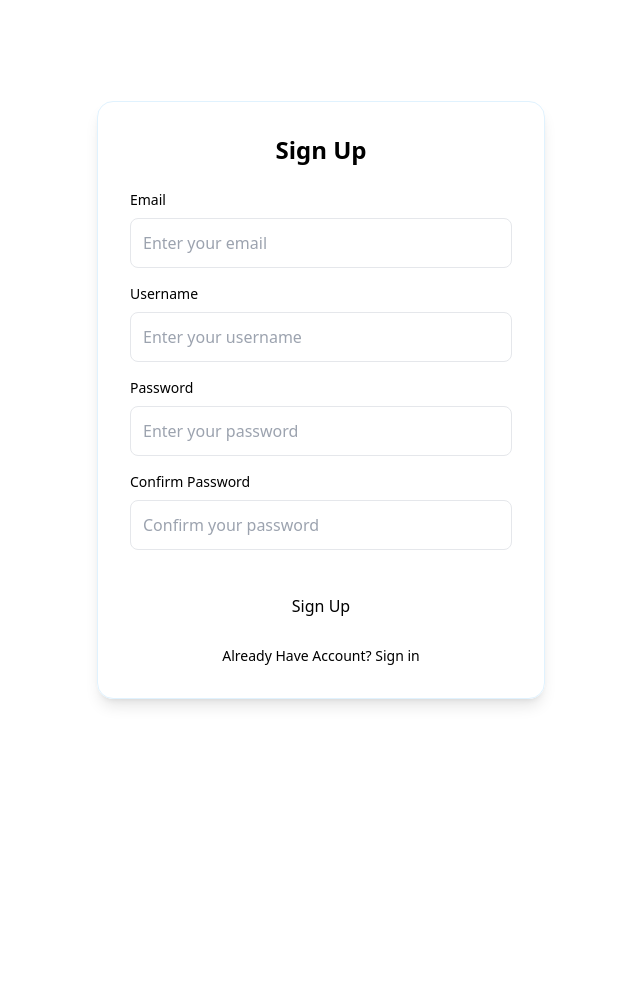
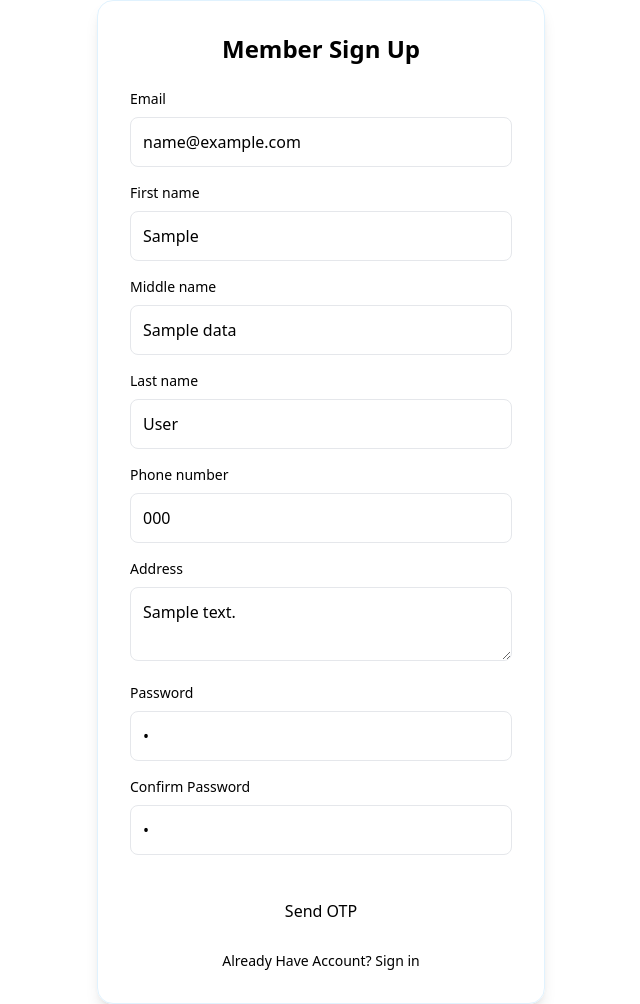
Before and after one commit to Code-Break-Coffee/LibraNet, a PHP site: template src/App/Views/Member/Signup.member.view.php in a window 1280 px wide. Shown: the whole page, without its empty margins (319-959 px from the left). Before the commit the page ends 706 px from the top, so only its background shows below. Run offline with PHP 8.4, Linux system fonts and the light colour scheme; the template is opened without the code that fills it: most values are stand-ins (such as "Sample title", 1, 10 or a date in 2020); data that the repository does not hold is empty; some libraries are stand-ins or nearby versions.

Commit message:
Added Signup Functionality

```diff
--- a/src/App/Views/Member/Signup.member.view.php
+++ b/src/App/Views/Member/Signup.member.view.php
@@ -4,10 +4,11 @@ loadComponent("ThemeToggle", ["classes" => "absolute top-3 left-4"]);
 ?>
 <div class="flex min-h-screen items-center justify-center bg-l-1 dark:bg-[#090A0C]">
   <div class="w-full max-w-md rounded-2xl bg-l-2 p-8 shadow-lg border border-[#E0F2FE] dark:bg-[#101623] dark:border-d-2">
+    <?=loadComponent("ErrorAlert",["errors" => $errors ?? []]) ?>
     <h2 class="mb-6 text-center text-2xl font-bold text-l-3 dark:text-d-3">
-      Sign Up
+      Member Sign Up
     </h2>
-    <form>
+    <form action=<?=($show_otp_input)? "/add-member": "/member-signup"?> method="POST">
       <div class="mb-4">
         <label class="mb-2 block text-sm font-medium text-l-3 dark:text-d-3">
           Email
@@ -15,16 +16,62 @@ loadComponent("ThemeToggle", ["classes" => "absolute top-3 left-4"]);
         <input
           type="email"
           class="w-full rounded-lg border border-l-b-1 p-3 focus:border-l-b-1 focus:outline-none focus:ring-1 focus:ring-l-b-1 dark:border-d-2 dark:bg-l-6 dark:text-d-1 bg-l-5"
-          placeholder="Enter your email" />
+          placeholder="Enter your email"
+          name="email"
+          value="<?=(isset($data["email"])? $data["email"] : "")?>" />
       </div>
       <div class="mb-4">
         <label class="mb-2 block text-sm font-medium text-l-3 dark:text-d-3">
-          Username
+          First name
         </label>
         <input
           type="text"
           class="w-full rounded-lg border border-l-b-1 p-3 focus:border-l-b-1 focus:outline-none focus:ring-1 focus:ring-l-b-1 dark:border-d-2 dark:bg-l-6 dark:text-d-1 bg-l-5"
-          placeholder="Enter your username" />
+          placeholder="Enter your first name"
+          name="first_name"
+          value="<?=(isset($data["first_name"])? $data["first_name"] : "")?>" />
+      </div>
+      <div class="mb-4">
+        <label class="mb-2 block text-sm font-medium text-l-3 dark:text-d-3">
+          Middle name
+        </label>
+        <input
+          type="text"
+          class="w-full rounded-lg border border-l-b-1 p-3 focus:border-l-b-1 focus:outline-none focus:ring-1 focus:ring-l-b-1 dark:border-d-2 dark:bg-l-6 dark:text-d-1 bg-l-5"
+          placeholder="Enter your middle name"
+          name="middle_name"
+          value="<?=(isset($data["middle_name"])? $data["middle_name"] : "")?>" />
+      </div>
+      <div class="mb-4">
+        <label class="mb-2 block text-sm font-medium text-l-3 dark:text-d-3">
+          Last name
+        </label>
+        <input
+          type="text"
+          class="w-full rounded-lg border border-l-b-1 p-3 focus:border-l-b-1 focus:outline-none focus:ring-1 focus:ring-l-b-1 dark:border-d-2 dark:bg-l-6 dark:text-d-1 bg-l-5"
+          placeholder="Enter your last name"
+          name="last_name"
+          value="<?=(isset($data["last_name"])? $data["last_name"] : "")?>" />
+      </div>
+      <div class="mb-4">
+        <label class="mb-2 block text-sm font-medium text-l-3 dark:text-d-3">
+          Phone number
+        </label>
+        <input
+          type="number"
+          class="w-full rounded-lg border border-l-b-1 p-3 focus:border-l-b-1 focus:outline-none focus:ring-1 focus:ring-l-b-1 dark:border-d-2 dark:bg-l-6 dark:text-d-1 bg-l-5"
+          placeholder="Enter your phone number"
+          name="phone"
+          value=<?=(isset($data["phone"])? $data["phone"] : "")?>  />
+      </div>
+      <div class="mb-4">
+        <label class="mb-2 block text-sm font-medium text-l-3 dark:text-d-3">
+          Address
+        </label>
+        <textarea
+          class="w-full rounded-lg border border-l-b-1 p-3 focus:border-l-b-1 focus:outline-none focus:ring-1 focus:ring-l-b-1 dark:border-d-2 dark:bg-l-6 dark:text-d-1 bg-l-5"
+          placeholder="Enter your address"
+          name="address"><?= isset($data["address"]) ? $data["address"] : "" ?></textarea>
       </div>
       <div class="mb-4 relative">
         <label class="mb-2 block text-sm font-medium text-l-3 dark:text-d-3">
@@ -33,7 +80,9 @@ loadComponent("ThemeToggle", ["classes" => "absolute top-3 left-4"]);
         <input
           type="password"
           class="w-full rounded-lg border border-l-b-1 p-3 focus:border-l-b-1 focus:outline-none focus:ring-1 focus:ring-l-b-1 dark:border-d-2 dark:bg-l-6 dark:text-d-1 bg-l-5"
-          placeholder="Enter your password" />
+          placeholder="Enter your password"
+          name="password"
+          value="<?=(isset($data["password"])? $data["password"] : "")?>" />
         <?=loadComponent("EyeIcons") ?>
       </div>
       <div class="mb-4 relative">
@@ -43,14 +92,36 @@ loadComponent("ThemeToggle", ["classes" => "absolute top-3 left-4"]);
         <input
           type="password"
           class="w-full rounded-lg border border-l-b-1 p-3 focus:border-l-b-1 focus:outline-none focus:ring-1 focus:ring-l-b-1 dark:border-d-2 dark:bg-l-6 dark:text-d-1 bg-l-5"
-          placeholder="Confirm your password" />
+          placeholder="Confirm your password"
+          name="confirm_password"
+          value="<?=(isset($data["confirm_password"])? $data["confirm_password"] : "")?>" />
         <?=loadComponent("EyeIconsConfirm") ?>
       </div>
-      <button
-        type="submit"
-        class=" mt-4 w-full rounded-lg bg-l-3 p-3 text-l-7 hover:bg-[#722F37] dark:bg-d-3 dark:hover:bg-l-7 dark:text-[#262424] dark:shadow-lg dark:shadow-d-2/30">
-        Sign Up
-      </button>
+      <?php if($show_otp_input): ?>
+      <div class="mb-4">
+        <label class="mb-2 block text-sm font-medium text-l-3 dark:text-d-3">
+          OTP
+        </label>
+        <input
+          type="number"
+          class="w-full rounded-lg border border-l-b-1 p-3 focus:border-l-b-1 focus:outline-none focus:ring-1 focus:ring-l-b-1 dark:border-d-2 dark:bg-l-6 dark:text-d-1 bg-l-5"
+          placeholder="Enter your OTP"
+          name="otp" />
+      </div>
+      <?php endif; ?>
+      <?php if($show_otp_input===false): ?>
+        <button
+          type="submit"
+          class=" mt-4 w-full rounded-lg bg-l-3 p-3 text-l-7 hover:bg-[#722F37] dark:bg-d-3 dark:hover:bg-l-7 dark:text-[#262424] dark:shadow-lg dark:shadow-d-2/30">
+          Sign Up
+        </button>
+      <?php else: ?>
+        <button
+          type="submit"
+          class=" mt-4 w-full rounded-lg bg-l-3 p-3 text-l-7 hover:bg-[#722F37] dark:bg-d-3 dark:hover:bg-l-7 dark:text-[#262424] dark:shadow-lg dark:shadow-d-2/30">
+          Send OTP
+        </button>
+      <?php endif; ?>
     </form>
     <p class="mt-4 text-center text-sm text-black dark:text-d-3">
       Already Have Account? <a href="/" class="text-black dark:text-d-3">Sign in</a>
--- a/src/routes.php
+++ b/src/routes.php
@@ -16,6 +16,8 @@ $router->get("/incharge-signin","InchargeController@index",["guest-incharge"]);
 
 //----Member
 $router->post("/member-signin","MemberController@memberSignin",["guest-member"]);
+$router->post("/member-signup","MemberController@memberSignup",["guest-member"]);
+$router->post("/add-member","MemberController@addMember",["guest-member"]);
 
 //----Incharge
 $router->post("/incharge-signin","InchargeController@inchargeSignin",["guest-incharge"]);
```
Also changed, not shown: src/App/Controllers/MemberController.php (+102 -1 lines), src/Framework/Validation.php (+17 -0 lines).
